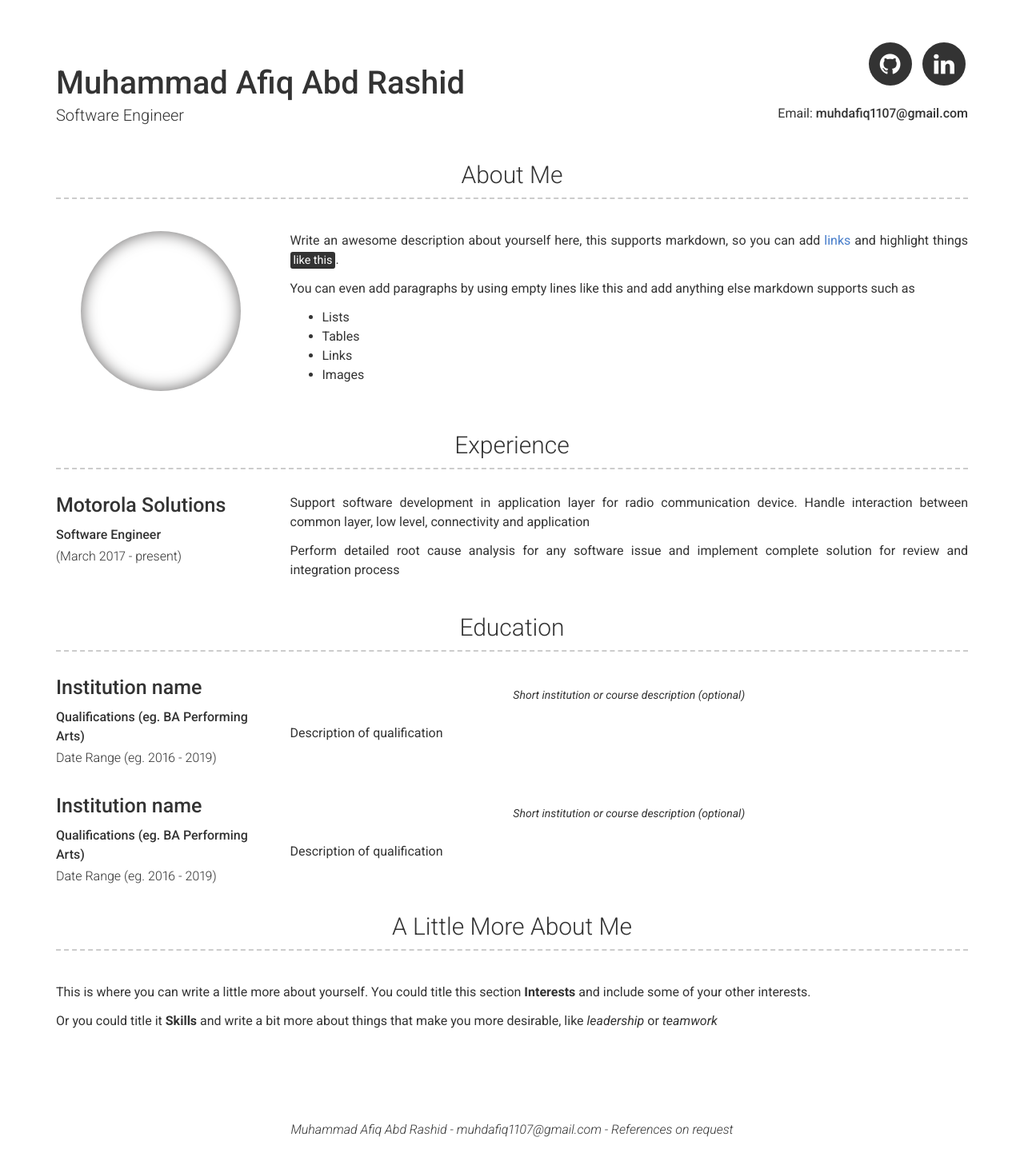
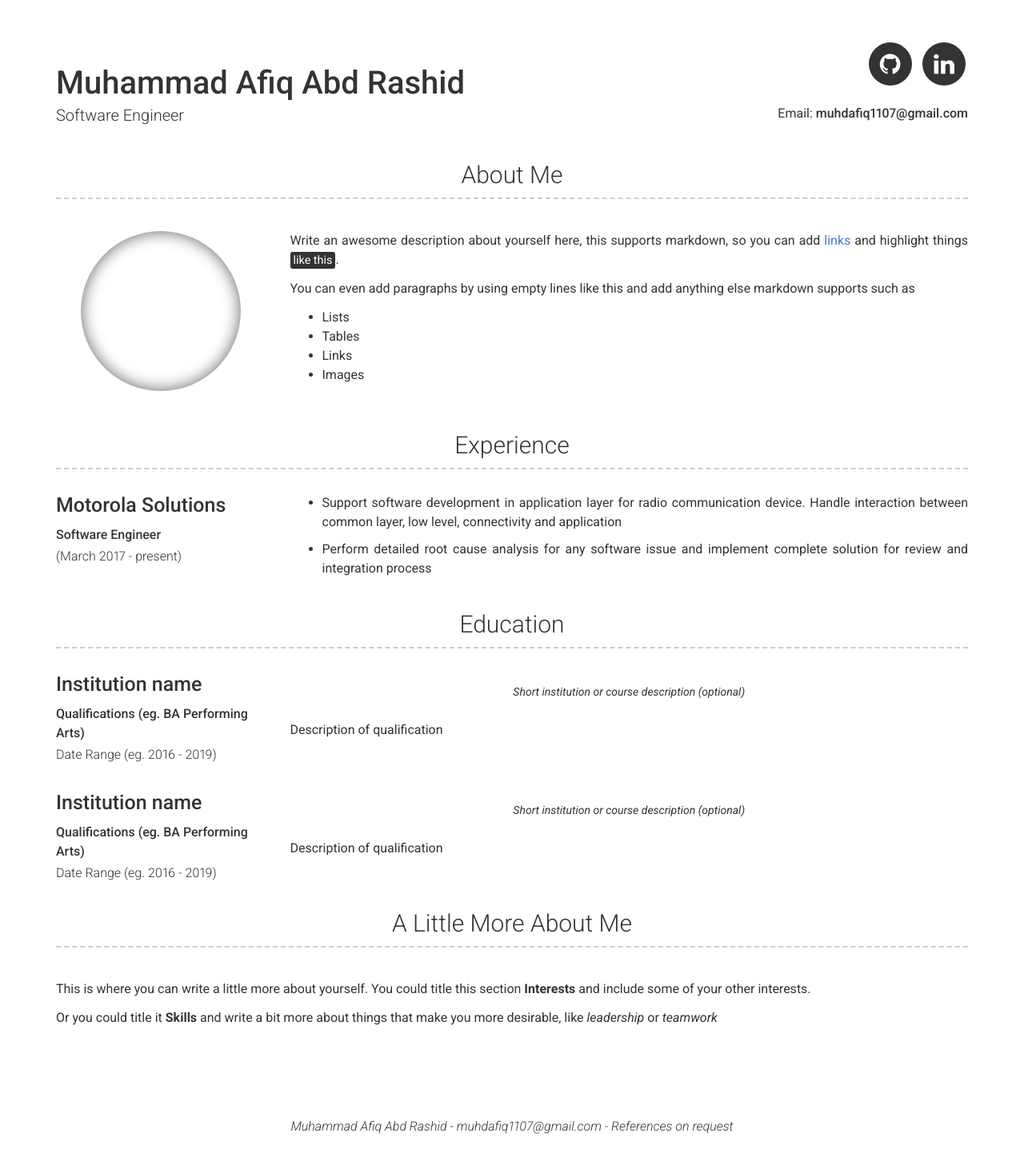
Before and after one commit to afiqabdrashid/afiqabdrashid.github.io, a Jekyll site: the page built from index.md, in a window 1280 px wide. Shown: the whole page at 80% size. Built offline with Jekyll 4.4.1, drawn with Linux system fonts in a browser that asks for light colours.

```diff
--- a/_data/experience.yml
+++ b/_data/experience.yml
@@ -6,8 +6,8 @@
   quote: >
    null
   description: | # this will include new lines to allow paragraphs
-    Support software development in application layer for radio communication device. Handle
+    - Support software development in application layer for radio communication device. Handle
     interaction between common layer, low level, connectivity and application
   description2: | # this will include new lines to allow paragraphs
-    Perform detailed root cause analysis for any software issue and implement complete solution for
+    - Perform detailed root cause analysis for any software issue and implement complete solution for
     review and integration process
```
